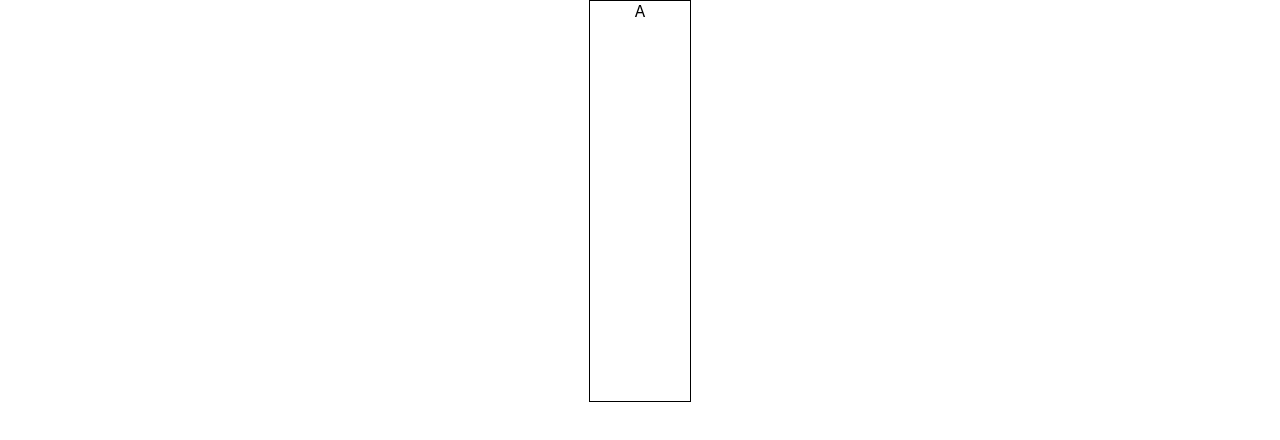
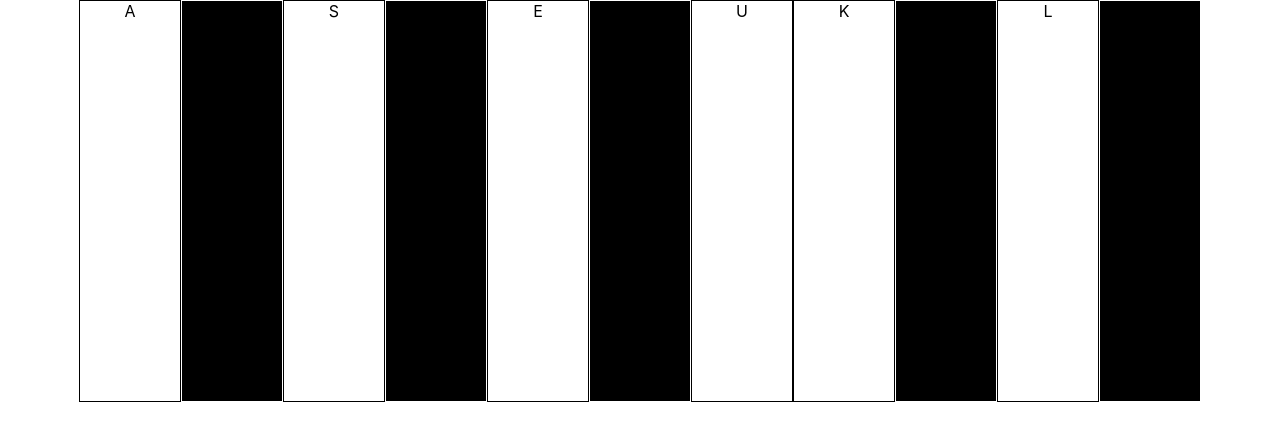
Before and after one commit to EmilyDSarani/keyboard-jam, a React (Create React App) app: page / in a window 1280 px wide. Shown: the top 440 px of the page. Built offline with nearby package versions, Linux system fonts and the light colour scheme.

Commit message:
IT WORKS

```diff
--- a/src/components/Keyboard.jsx
+++ b/src/components/Keyboard.jsx
@@ -29,51 +29,37 @@ export default function Keyboard() {
     if (event.key === 'a' ) {
       highLightKey('c4');
     }
-    // if (event.key === "w") {
-    //   playDb4();
-    // }
-    // if (event.key === "s" ) {
-    //   playD4();
-    // }
-    // if (event.key === "d") {
-    //   playE4();
-    // }
-    // if (event.key === "e") {
-    //   playEb4();
-    // }
-    // if (event.key === "f") {
-    //   playF4();
-    // }
-    // if (event.key === "t") {
-    //   playGb4();
-    // }
-    // if (event.key === "g") {
-    //   playG4();
-    // }
-    // if (event.key === "y") {
-    //   playAb4();
-    // }
-    // if (event.key === "j") {
-    //   playA4();
-    // }
-    // if (event.key === "h") {
-    //   playB4();
-    // }
-    // if (event.key === "u") {
-    //   playBb4();
-    // }
-    // if (event.key === "k") {
-    //   playC5();
-    // }
-    // if (event.key === "i") {
-    //   playCb5();
-    // }
-    // if (event.key === "l") {
-    //   playD5();
-    // }
-    // if (event.key === ";") {
-    //   playE5();
-    // }
+    if (event.key === "w") {
+      highLightKey('db4');
+    }
+    if (event.key === "s" ) {
+      highLightKey('d4');
+    }
+    if (event.key === "d") {
+    highLightKey('e4');
+    }
+    if (event.key === "e") {
+      highLightKey('eb4');
+    }
+    if (event.key === "f") {
+    highLightKey('f4');
+    }
+
+    if (event.key === "j") {
+    highLightKey('a4');
+    }
+    if (event.key === "k") {
+    highLightKey('ab4');
+    }
+    if (event.key === "u") {
+      highLightKey('gb4');
+    }
+    if (event.key === "l") {
+    highLightKey('b4');
+    }
+    if (event.key === "o") {
+    highLightKey('bb4');
+    }
   }
 
   //problem 1, how to get keydown to work without the input
@@ -91,13 +77,13 @@ export default function Keyboard() {
     console.log('I AM AN ELEMENT', element)
     element.style.opacity = '.2'
     element.style.borderRadius = '15px'
-    element.style.backgroundColor = 'red'
+    element.style.boxShadow = '0 0 60px 30px #fff,  0 0 100px 60px #f0f, 0 0 140px 90px #0ff'
     const noteFreq = Tone.Frequency(note)
     synth.triggerAttackRelease(noteFreq, "8n");
     setTimeout(() => {
       element.style.opacity = '1'
       element.style.borderRadius = '0px'
-      element.style.backgroundColor = 'white'
+      element.style.boxShadow = 'none'
     }, 1000)
 
 
@@ -106,15 +92,17 @@ export default function Keyboard() {
   return (
 
     <div className={styles.piano}>
-      <div className={styles.whiteKey} onKeyDown={handleKeyPress} tabIndex={0} id="c4">A</div>
-      {/* <div className={styles.blackKey} onClick={playDb4}>W</div> */}
-
-
-      {/* {/* <fieldset>
-        <legend> Testing </legend>
-        <label>Keyboard Form </label>
-        <input type="text" onKeyPress={handleKeyPress} />
-      </fieldset> */}
+      <div className={styles.whiteKey} id="c4">A</div>
+      <div className={styles.blackKey} id="db4">W</div>
+      <div className={styles.whiteKey} id="d4">S</div>
+      <div className={styles.blackKey} id="e4">D</div>
+      <div className={styles.whiteKey} id="eb4">E</div>
+      <div className={styles.blackKey} id="f4">F</div>
+      <div className={styles.whiteKey} id="gb4">U</div>
+      <div className={styles.whiteKey} id="ab4">K</div>
+      <div className={styles.blackKey} id="a4">J</div>
+      <div className={styles.whiteKey} id="b4">L</div>
+      <div className={styles.blackKey} id="bb4">O</div>
     </div>
   );
 }
```
